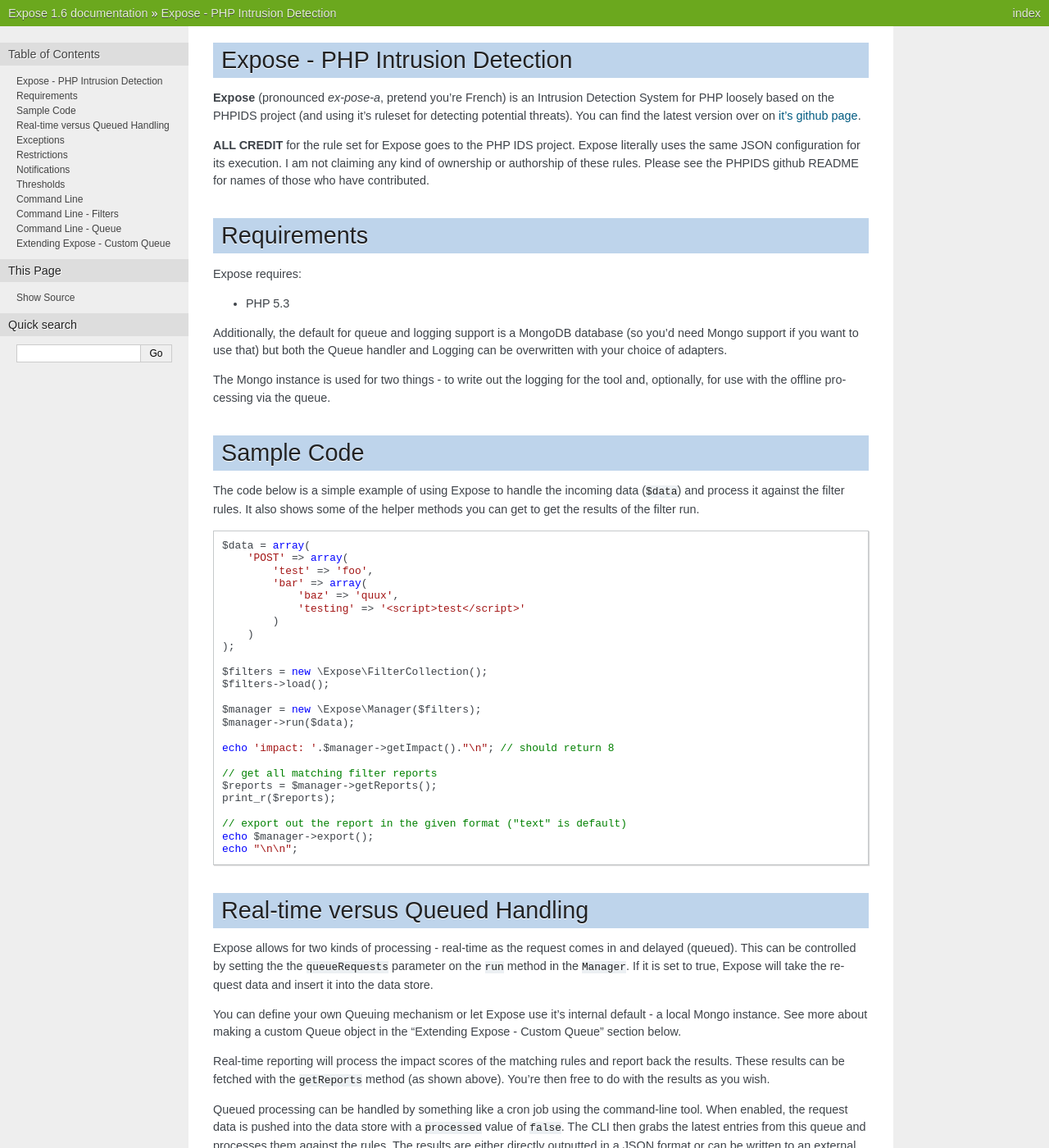
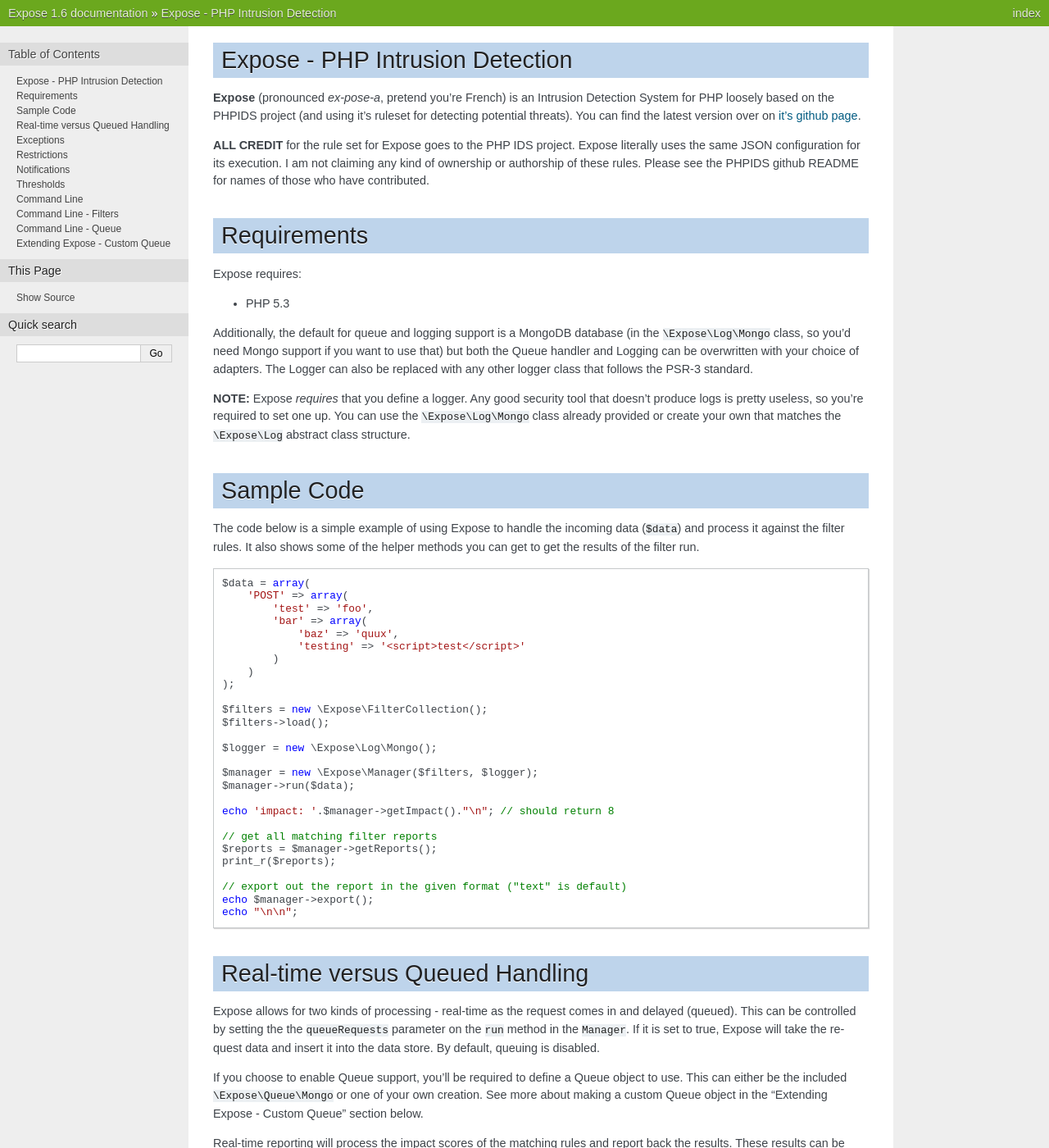
Before and after one commit to enygma/expose, a Sphinx documentation site: the page built from docs/index.rst, in a window 1280 px wide and 1400 px high. Shown: the whole window at 82% size. Built offline with Sphinx 7.4.7, drawn with Linux system fonts in a browser that asks for light colours; some of the changed text lies outside the part shown.

Commit message:
updating docs for queue/logging changes

```diff
--- a/docs/index.rst
+++ b/docs/index.rst
@@ -17,9 +17,9 @@
 
 * PHP 5.3
 
-Additionally, the default for queue and logging support is a MongoDB database (so you'd need Mongo support if you want to use that) but both the Queue handler and Logging can be overwritten with your choice of adapters.
+Additionally, the default for queue and logging support is a MongoDB database (in the ``\Expose\Log\Mongo`` class, so you'd need Mongo support if you want to use that) but both the Queue handler and Logging can be overwritten with your choice of adapters. The Logger can also be replaced with any other logger class that follows the PSR-3 standard.
 
-The Mongo instance is used for two things - to write out the logging for the tool and, optionally, for use with the offline processing via the queue.
+**NOTE:** Expose *requires* that you define a logger. Any good security tool that doesn't produce logs is pretty useless, so you're required to set one up. You can use the ``\Expose\Log\Mongo`` class already provided or create your own that matches the ``\Expose\Log`` abstract class structure.
 
 Sample Code
 ==================
@@ -43,7 +43,9 @@
     $filters = new \Expose\FilterCollection();
     $filters->load();
 
-    $manager = new \Expose\Manager($filters);
+    $logger = new \Expose\Log\Mongo();
+
+    $manager = new \Expose\Manager($filters, $logger);
     $manager->run($data);
 
     echo 'impact: '.$manager->getImpact()."\n"; // should return 8
@@ -60,9 +62,9 @@
 ==================================
 
 Expose allows for two kinds of processing - real-time as the request comes in and delayed (queued). This can be controlled
-by setting the the ``queueRequests`` parameter on the ``run`` method in the ``Manager``. If it is set to true, Expose will take the request data and insert it into the data store.
+by setting the the ``queueRequests`` parameter on the ``run`` method in the ``Manager``. If it is set to true, Expose will take the request data and insert it into the data store. By default, queuing is disabled.
 
-You can define your own Queuing mechanism or let Expose use it's internal default - a local Mongo instance. See more about making a custom Queue object in the "Extending Expose - Custom Queue" section below.
+If you choose to enable Queue support, you'll be required to define a Queue object to use. This can either be the included ``\Expose\Queue\Mongo`` or one of your own creation. See more about making a custom Queue object in the "Extending Expose - Custom Queue" section below.
 
 Real-time reporting will process the impact scores of the matching rules and report back the results. These results
 can be fetched with the ``getReports`` method (as shown above). You're then free to do with the results as you wish.
@@ -113,7 +115,9 @@
     $filters = new \Expose\FilterCollection();
     $filters->load();
 
-    $manager = new \Expose\Manager($filters);
+    $logger = new \Expose\Log\Mongo();
+
+    $manager = new \Expose\Manager($filters, $logger);
     $manager->setRestriction('POST.foo.bar');
     $manager->run($data);
 
```
